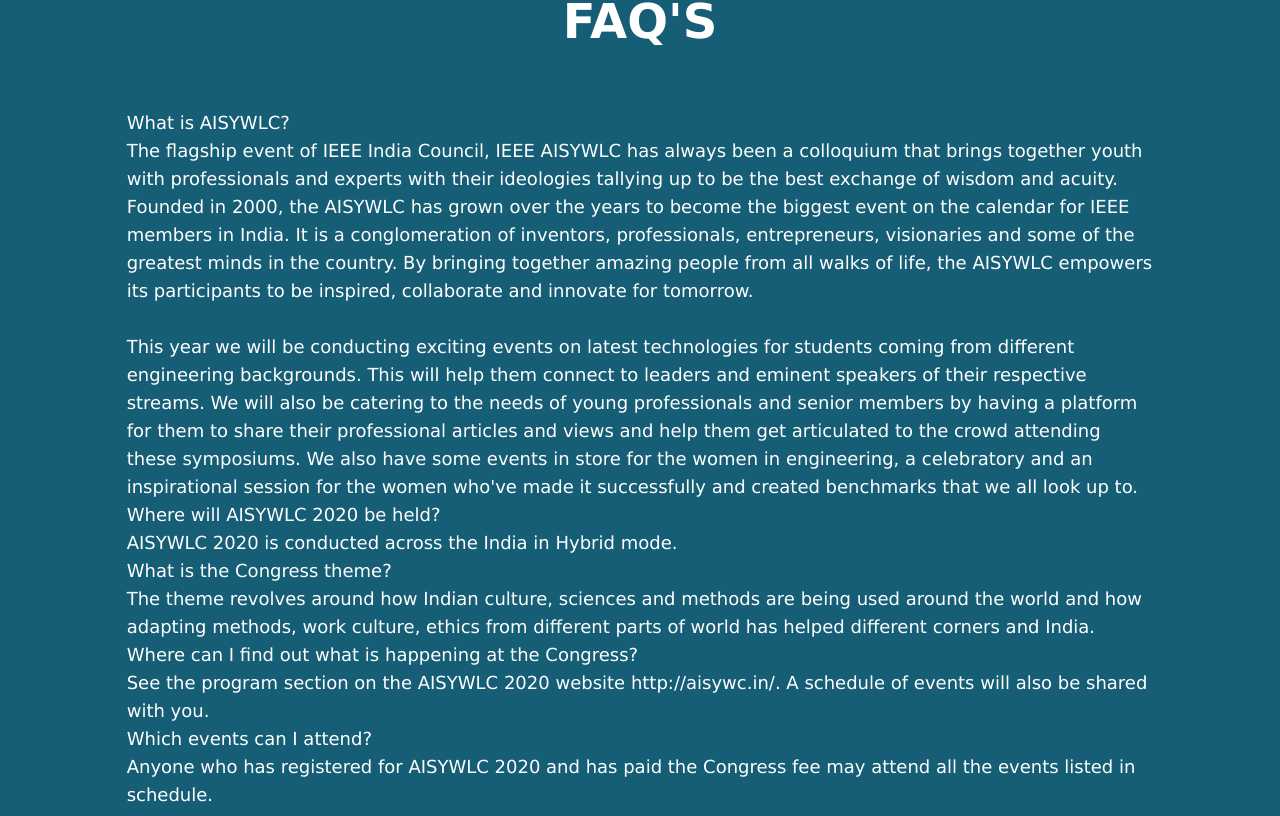
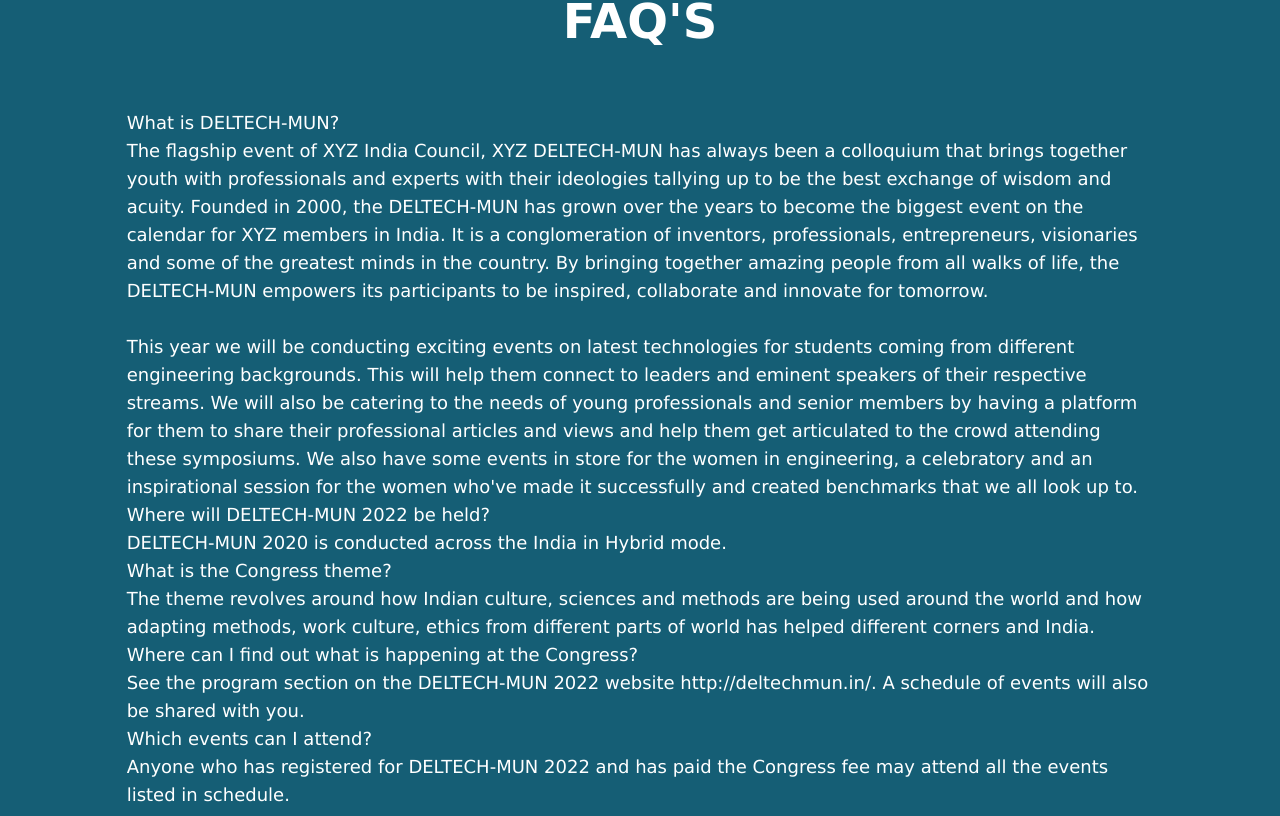
Before and after one commit to VarunDTU/deltech-website, a React (Create React App) app: page / in a window 1280 px wide. Shown: the part 3564-4380 px from the top of the page. Built offline with nearby package versions, Linux system fonts and the light colour scheme.

Commit message:
Update faqs.js

```diff
--- a/src/faqs.js
+++ b/src/faqs.js
@@ -6,17 +6,17 @@
       <div className="container w-10/12 mx-auto flex flex-col px-5 py-24 justify-center items-center">
         <h1 className="text-5xl mb-16 font-bold">FAQ&#39;S</h1>
         <div className="mb-5 text-md sm:text-lg">
-          <p>What is AISYWLC?</p>
+          <p>What is DELTECH-MUN?</p>
           <p className="text-xs leading-relaxed sm:text-lg">
-            The flagship event of IEEE India Council, IEEE AISYWLC has always
+            The flagship event of XYZ India Council, XYZ DELTECH-MUN has always
             been a colloquium that brings together youth with professionals and
             experts with their ideologies tallying up to be the best exchange of
-            wisdom and acuity. Founded in 2000, the AISYWLC has grown over the
-            years to become the biggest event on the calendar for IEEE members
+            wisdom and acuity. Founded in 2000, the DELTECH-MUN has grown over the
+            years to become the biggest event on the calendar for XYZ members
             in India. It is a conglomeration of inventors, professionals,
             entrepreneurs, visionaries and some of the greatest minds in the
             country. By bringing together amazing people from all walks of life,
-            the AISYWLC empowers its participants to be inspired, collaborate
+            the DELTECH-MUN empowers its participants to be inspired, collaborate
             and innovate for tomorrow.
             <br />
             <br />
@@ -31,8 +31,8 @@
             celebratory and an inspirational session for the women who've made
             it successfully and created benchmarks that we all look up to.
           </p>
-          <p>Where will AISYWLC 2020 be held?</p>
-          <p className="text-xs leading-relaxed sm:text-lg">AISYWLC 2020 is conducted across the India in Hybrid mode.</p>
+          <p>Where will DELTECH-MUN 2022 be held?</p>
+          <p className="text-xs leading-relaxed sm:text-lg">DELTECH-MUN 2020 is conducted across the India in Hybrid mode.</p>
           <p>What is the Congress theme?</p>
           <p className="text-xs leading-relaxed sm:text-lg">
             The theme revolves around how Indian culture, sciences and methods
@@ -42,13 +42,13 @@
           </p>
           <p>Where can I find out what is happening at the Congress?</p>
           <p className="text-xs leading-relaxed sm:text-lg">
-            See the program section on the AISYWLC 2020 website
-            http://aisywc.in/. A schedule of events will also be shared with
+            See the program section on the DELTECH-MUN 2022 website
+            http://deltechmun.in/. A schedule of events will also be shared with
             you.
           </p>
           <p>Which events can I attend?</p>
           <p className="text-xs leading-relaxed sm:text-lg">
-            Anyone who has registered for AISYWLC 2020 and has paid the Congress
+            Anyone who has registered for DELTECH-MUN 2022 and has paid the Congress
             fee may attend all the events listed in schedule.
           </p>
         </div>
```
